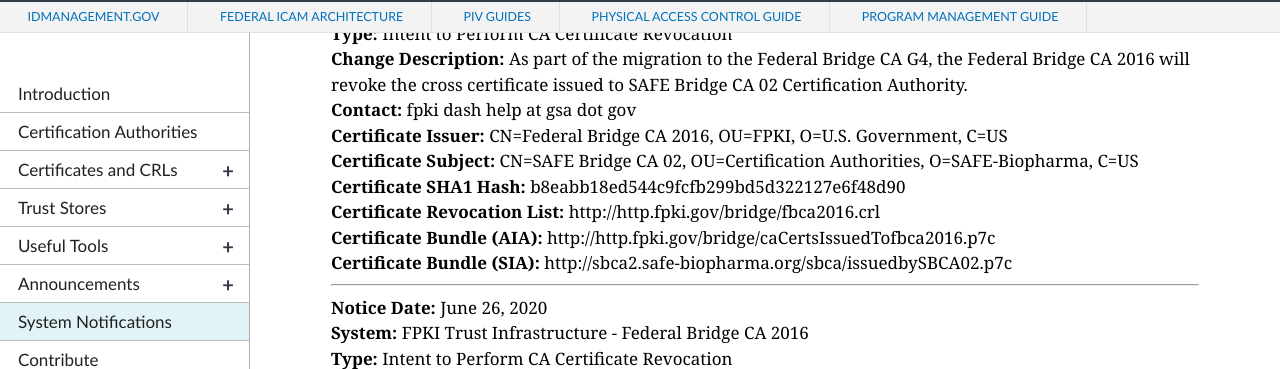
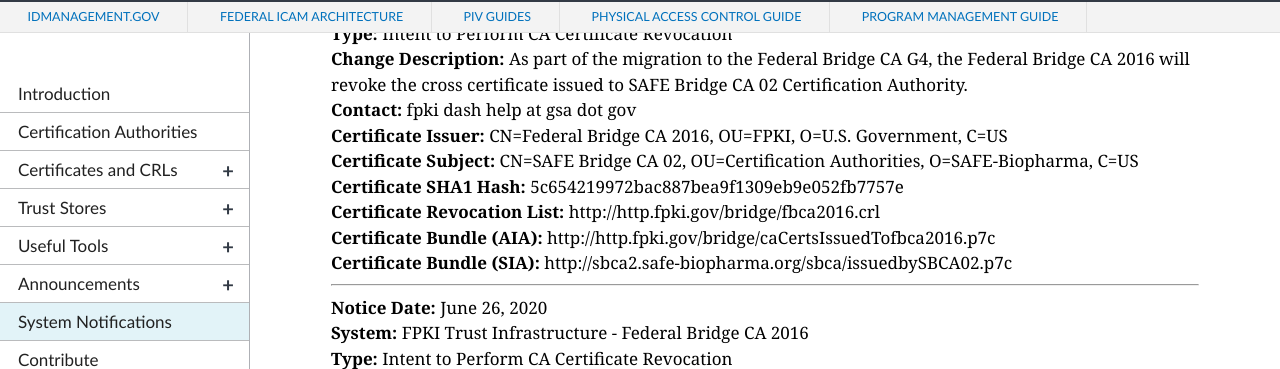
Before and after one commit to GSA/fpki-guides, a Jekyll site: the page built from pages/fpki_notifications.md, in a window 1280 px wide and 900 px high, scrolled down 1150 px. Shown: the part 85-454 px from the top of the window. Built offline with Jekyll 4.4.1, drawn with Linux system fonts in a browser that asks for light colours; nearby versions of some CDN libraries.

Commit message:
Update notifications.yml

```diff
--- a/_data/notifications.yml
+++ b/_data/notifications.yml
@@ -2574,7 +2574,7 @@
   system: FPKI Trust Infrastructure - Federal Bridge CA 2016
   change_description: As part of the migration to the Federal Bridge CA G4, the Federal Bridge CA 2016 will revoke the cross certificate issued to SAFE Bridge CA 02 Certification Authority.
   contact: fpki dash help at gsa dot gov
-  ca_certificate_hash: b8eabb18ed544c9fcfb299bd5d322127e6f48d90
+  ca_certificate_hash: 5c654219972bac887bea9f1309eb9e052fb7757e
   ca_certificate_issuer: CN=Federal Bridge CA 2016, OU=FPKI, O=U.S. Government, C=US
   ca_certificate_subject: CN=SAFE Bridge CA 02, OU=Certification Authorities, O=SAFE-Biopharma, C=US
   cdp_uri: http://http.fpki.gov/bridge/fbca2016.crl
```
